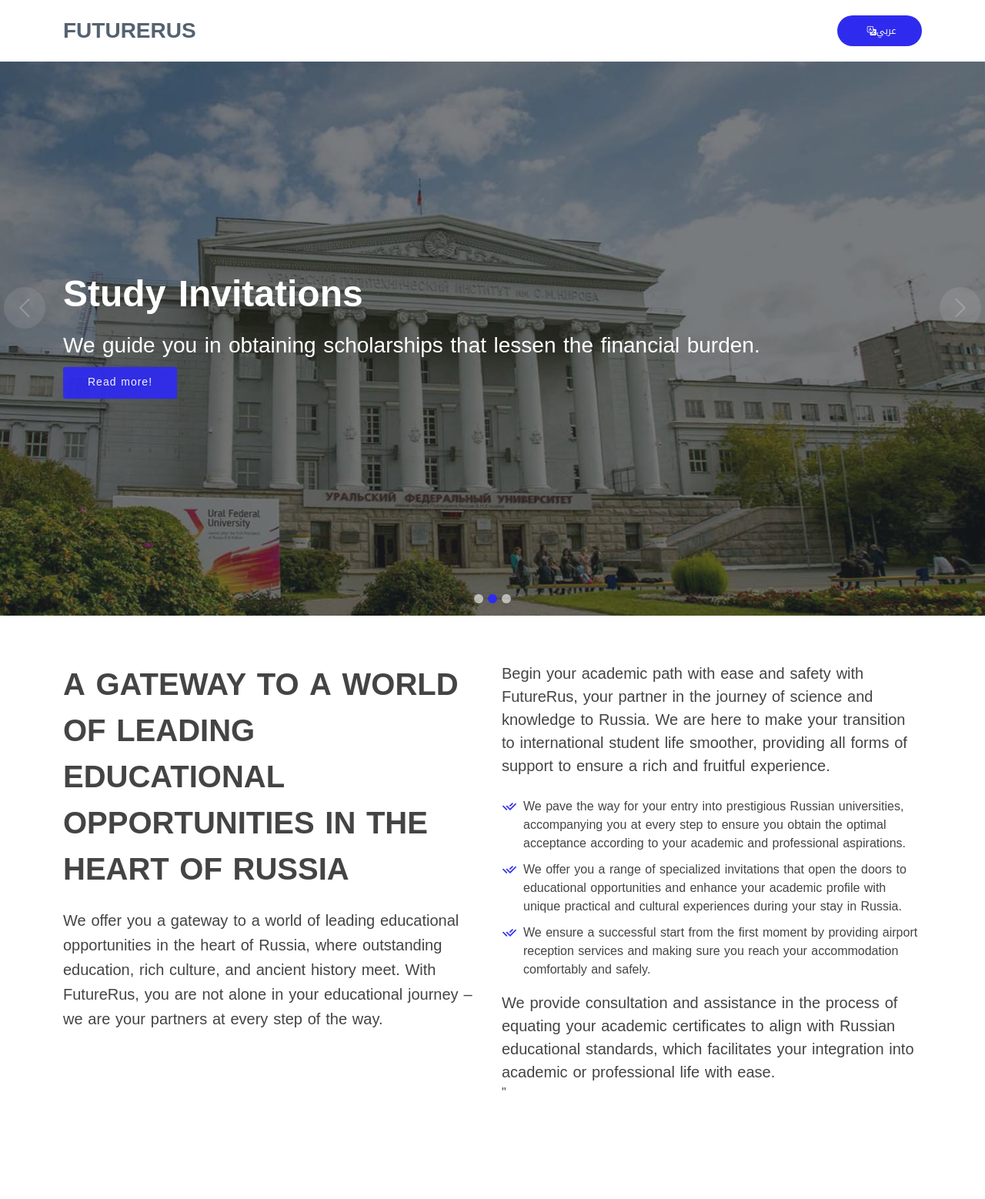
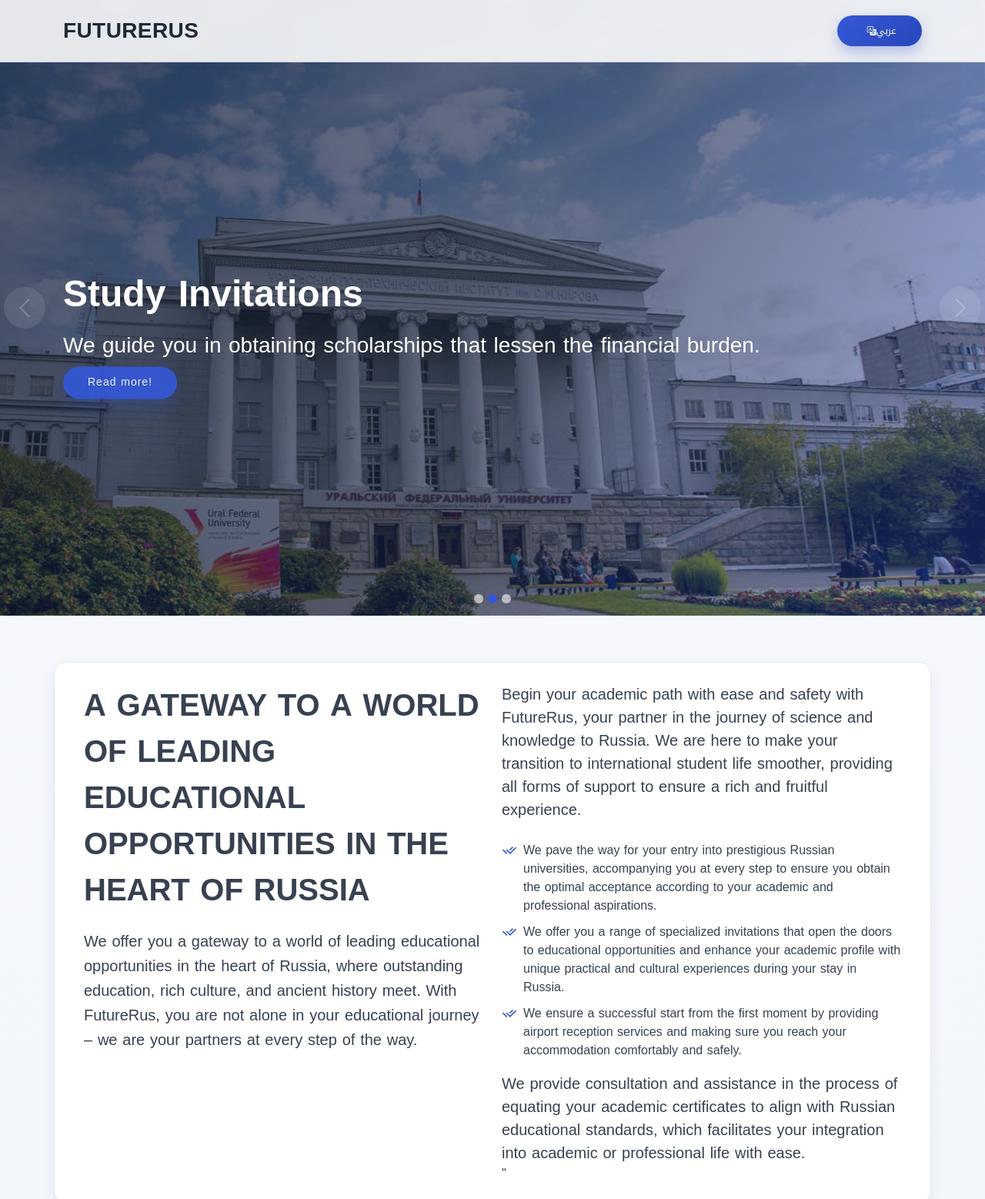
Before and after one commit to theluckymak/futurerus, a plain HTML site: page index.html in a window 1280 px wide. Shown: the top 1558 px of the page at 77% size. Drawn offline with Linux system fonts and the light colour scheme.

Commit message:
Apply modern professional theme refresh
Co-authored-by: Copilot <223556219+Copilot@users.noreply.github.com>

```diff
--- a/assets/css/style.css
+++ b/assets/css/style.css
@@ -2913,3 +2913,98 @@ section {
     text-align: right;
   }
 }
+
+/*--------------------------------------------------------------
+# Modern Theme Refresh
+--------------------------------------------------------------*/
+:root {
+  --primary-color: #3558d6;
+  --hover-color: #1f3fae;
+  --text-color: #24324a;
+}
+
+body {
+  background: radial-gradient(circle at top, #f8faff 0%, #f2f5fb 45%, #eef2f9 100%);
+  color: #374151;
+}
+
+#header {
+  background: rgba(255, 255, 255, 0.88);
+  backdrop-filter: blur(10px);
+  border-bottom: 1px solid rgba(53, 88, 214, 0.12);
+}
+
+#header .logo a {
+  color: #1f2937;
+  letter-spacing: 0.4px;
+}
+
+#header.header-scrolled {
+  background: rgba(18, 30, 62, 0.92);
+  box-shadow: 0 10px 30px rgba(12, 22, 46, 0.28);
+}
+
+#header.header-scrolled .logo a,
+#header.header-scrolled a {
+  color: #e8eeff;
+}
+
+.nav-arabic a {
+  background: linear-gradient(135deg, #3558d6, #2747ba);
+  border-radius: 999px;
+  box-shadow: 0 8px 18px rgba(39, 71, 186, 0.28);
+}
+
+#hero .carousel-item::before {
+  background: linear-gradient(
+    120deg,
+    rgba(14, 24, 50, 0.72) 0%,
+    rgba(22, 36, 76, 0.64) 55%,
+    rgba(39, 71, 186, 0.45) 100%
+  );
+}
+
+#hero .btn-get-started {
+  border-radius: 999px;
+  box-shadow: 0 10px 24px rgba(39, 71, 186, 0.32);
+}
+
+.about .content,
+.services .icon-box,
+.portfolio .portfolio-wrap {
+  background: #ffffff;
+  border: 1px solid #e3e8f5;
+  border-radius: 16px;
+  box-shadow: 0 8px 22px rgba(20, 38, 84, 0.06);
+}
+
+.about .content {
+  padding: 26px;
+}
+
+.services .icon-box,
+.portfolio .portfolio-wrap {
+  transition: transform 0.25s ease, box-shadow 0.25s ease;
+}
+
+.services .icon-box:hover,
+.portfolio .portfolio-wrap:hover {
+  transform: translateY(-4px);
+  box-shadow: 0 16px 30px rgba(20, 38, 84, 0.12);
+}
+
+.portfolio #portfolio-flters li {
+  background: #ffffff;
+  border: 1px solid #d8e0f2;
+  border-radius: 999px;
+}
+
+.counters {
+  background: #ffffff;
+  border-top: 1px solid #e4e9f4;
+  border-bottom: 1px solid #e4e9f4;
+}
+
+#footer .footer-top {
+  background: linear-gradient(135deg, #1e3274 0%, #2a469a 100%);
+}
```
